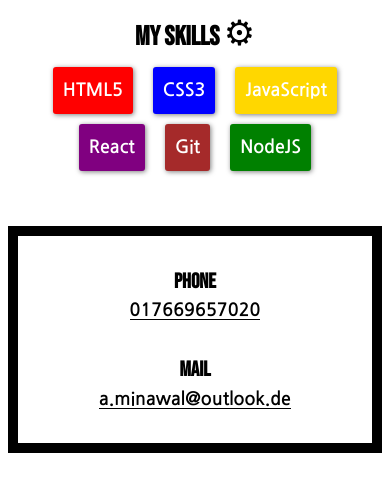
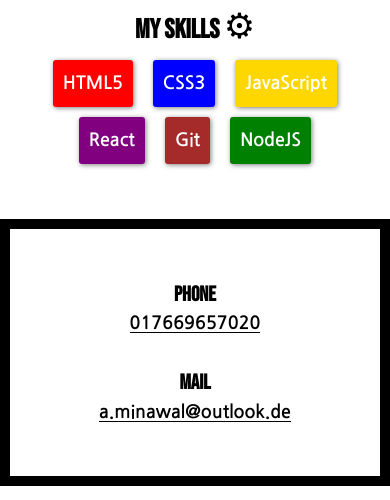
Before and after one commit to MasihMinawal/personal-website, a plain HTML site: page index.html in a window 390 px wide. Shown: the part 799-1299 px from the top of the page. Drawn offline with Linux system fonts and the light colour scheme.

Commit message:
Update body margin 0

```diff
--- a/src/styles/index.css
+++ b/styles/index.css
@@ -7,6 +7,7 @@
   font-size: 112.5%;
   line-height: 1.5;
   text-align: center;
+  margin: 0;
 }
 
 h1,
@@ -203,7 +204,7 @@
 @media screen and (max-width: 1023px) {
   .contact-container {
     border: 10px solid black;
-    padding: 30px 0;
+    padding: 50px 0;
   }
 
   .contact-container a {
```
